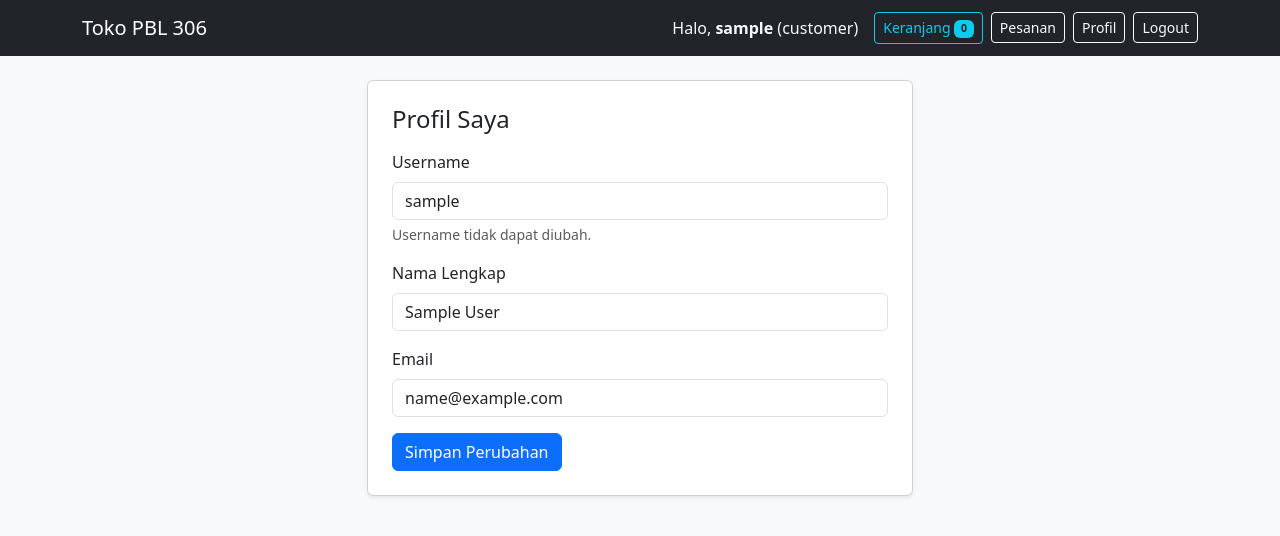
After one commit to PBL-RKS306-WASoc/website-pbl, a Flask app: page /auth/profile in a window 1280 px wide. The commit adds this page. Shown: the top 536 px of the page. Run offline with Flask 3, Linux system fonts and the light colour scheme; the visitor is signed in with stand-in values (Sample User, id 1); data comes from the database, SQL or seed files in the repository; data that the repository does not hold is empty.

Commit message:
feat: add customer profile and SOC configuration
Co-authored-by: Copilot <223556219+Copilot@users.noreply.github.com>

```diff
--- a/app/auth/__init__.py
+++ b/app/auth/__init__.py
@@ -1,11 +1,12 @@
 import logging
+
 from flask import Blueprint, flash, redirect, render_template, request, url_for
 from flask_login import current_user, login_required, login_user, logout_user
 
 from ..extensions import db
 from ..logging_setup import log_event
 from ..models import User
-from .forms import LoginForm, RegisterForm
+from .forms import LoginForm, ProfileForm, RegisterForm
 
 bp = Blueprint("auth", __name__, url_prefix="/auth")
 
@@ -116,3 +117,35 @@ def logout():
     logout_user()
     flash("Anda telah logout.", "info")
     return redirect(url_for("auth.login"))
+
+
+@bp.route("/profile", methods=["GET", "POST"])
+@login_required
+def profile():
+    form = ProfileForm()
+    if form.validate_on_submit():
+        existing_user = User.query.filter(
+            User.email == form.email.data,
+            User.id != current_user.id,
+        ).first()
+        if existing_user:
+            form.email.errors.append("Email sudah digunakan akun lain.")
+        else:
+            current_user.email = form.email.data
+            current_user.full_name = form.full_name.data
+            db.session.commit()
+            log_event(
+                "profile.updated",
+                user_id=current_user.id,
+                username=current_user.username,
+                src_ip=request.remote_addr,
+                method=request.method,
+                path=request.path,
+            )
+            flash("Profil berhasil diperbarui.", "success")
+            return redirect(url_for("auth.profile"))
+    elif request.method == "GET":
+        form.email.data = current_user.email
+        form.full_name.data = current_user.full_name
+
+    return render_template("auth/profile.html", form=form)
--- a/app/auth/forms.py
+++ b/app/auth/forms.py
@@ -19,3 +19,9 @@ class LoginForm(FlaskForm):
     username = StringField("Username", validators=[DataRequired()])
     password = PasswordField("Password", validators=[DataRequired()])
     submit = SubmitField("Login")
+
+
+class ProfileForm(FlaskForm):
+    email = StringField("Email", validators=[DataRequired(), Email(), Length(max=120)])
+    full_name = StringField("Nama Lengkap", validators=[DataRequired(), Length(max=100)])
+    submit = SubmitField("Simpan Perubahan")
--- /dev/null
+++ b/app/templates/auth/profile.html
@@ -0,0 +1,33 @@
+{% extends "base.html" %}
+{% block title %}Profil - Toko PBL 306{% endblock %}
+
+{% block content %}
+<div class="row justify-content-center">
+  <div class="col-md-6">
+    <div class="card shadow-sm">
+      <div class="card-body p-4">
+        <h4 class="mb-3">Profil Saya</h4>
+        <form method="post">
+          {{ form.hidden_tag() }}
+          <div class="mb-3">
+            <label class="form-label" for="username">Username</label>
+            <input id="username" class="form-control" value="{{ current_user.username }}" readonly>
+            <div class="form-text">Username tidak dapat diubah.</div>
+          </div>
+          <div class="mb-3">
+            {{ form.full_name.label(class="form-label") }}
+            {{ form.full_name(class="form-control") }}
+            {% for err in form.full_name.errors %}<small class="text-danger">{{ err }}</small>{% endfor %}
+          </div>
+          <div class="mb-3">
+            {{ form.email.label(class="form-label") }}
+            {{ form.email(class="form-control") }}
+            {% for err in form.email.errors %}<small class="text-danger">{{ err }}</small>{% endfor %}
+          </div>
+          {{ form.submit(class="btn btn-primary") }}
+        </form>
+      </div>
+    </div>
+  </div>
+</div>
+{% endblock %}
--- a/app/templates/base.html
+++ b/app/templates/base.html
@@ -19,6 +19,7 @@
             Keranjang <span class="badge bg-info text-dark">{{ cart_count }}</span>
           </a>
           <a href="{{ url_for('orders.history') }}" class="btn btn-outline-light btn-sm">Pesanan</a>
+          <a href="{{ url_for('auth.profile') }}" class="btn btn-outline-light btn-sm">Profil</a>
           {% if current_user.is_admin %}
             <a href="/admin" class="btn btn-warning btn-sm">Dashboard Admin</a>
             <a href="{{ url_for('admin_payments.index') }}" class="btn btn-outline-warning btn-sm">Pembayaran{% if waiting_payments_count %} <span class="badge bg-warning text-dark">{{ waiting_payments_count }}</span>{% endif %}</a>
```
Also changed, not shown: app/config.py (+14 -0 lines), README.md, 1 other file.
